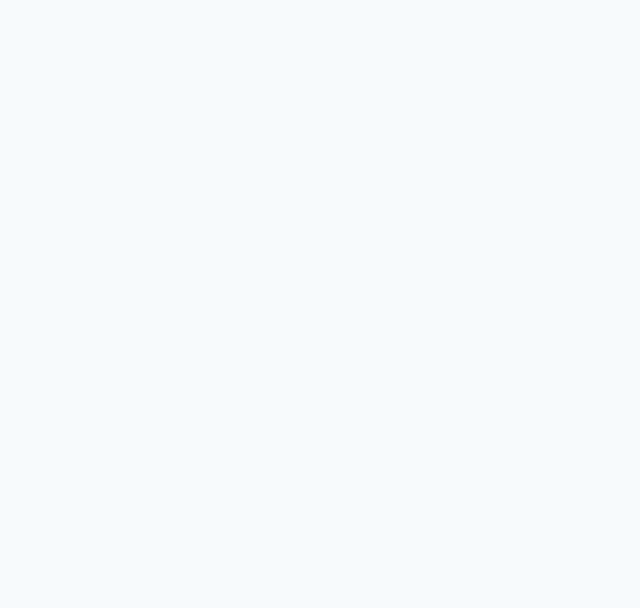
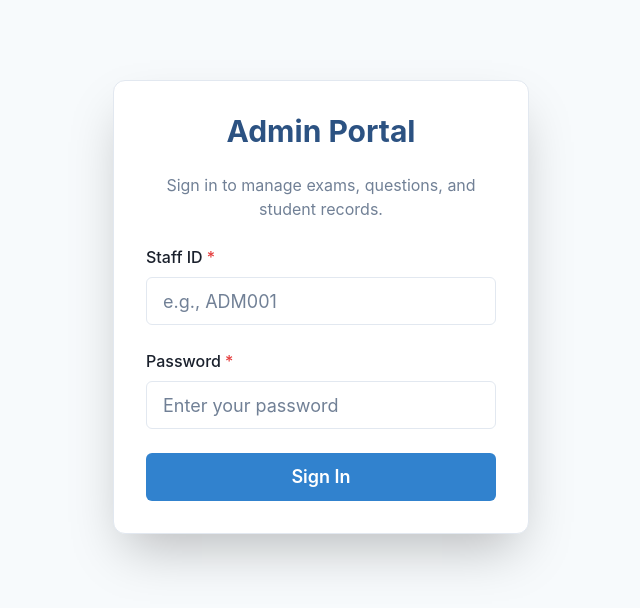
Before and after one commit to ReubenDickson/cbt-app-client, a React (Vite) app: page /admin/login in a window 1280 px wide. Before the commit this address had no page. Shown: the top 608 px of the page, without its empty margins (319-959 px from the left). Built offline with nearby package versions, Linux system fonts and the light colour scheme.

Commit message:
admin login secure portal layout feature added

```diff
--- a/src/App.jsx
+++ b/src/App.jsx
@@ -8,6 +8,9 @@ import Login from './pages/Login';
 import Dashboard from './pages/Dashboard'; // Placeholder for future dashboard page
 import ExamEngine from './pages/ExamEngine';
 import ResultView from './pages/ResultView';
+import AdminLogin from './pages/AdminLogin';
+import AdminProtectedRoute from './components/AdminProtectedRoute';
+import AdminDashboard from './pages/AdminDashboard';
 
 function App() {
   return (
@@ -42,6 +45,17 @@ function App() {
           }
           />
 
+          {/* Admin Routes */}
+          <Route path="/admin/login" element={<AdminLogin />} />
+          <Route
+          path="/admin/dashboard"
+          element={
+            <AdminProtectedRoute>
+              <AdminDashboard />
+            </AdminProtectedRoute>
+          }
+        />
+
           {/* Default Route */}
           <Route path="/" element={<Navigate to="/dashboard" replace />} />
         </Routes>
--- /dev/null
+++ b/src/components/AdminProtectedRoute.jsx
@@ -0,0 +1,14 @@
+// src/components/AdminProtectedRoute.jsx
+import { Navigate } from 'react-router-dom';
+
+const AdminProtectedRoute = ({ children }) => {
+  const adminToken = localStorage.getItem('adminToken');
+
+  if (!adminToken) {
+    return <Navigate to="/admin/login" replace />;
+  }
+
+  return children;
+};
+
+export default AdminProtectedRoute;
--- /dev/null
+++ b/src/pages/AdminDashboard.jsx
@@ -0,0 +1,87 @@
+// src/pages/admin/AdminDashboard.jsx
+import { useState, useEffect } from 'react';
+import { useNavigate } from 'react-router-dom';
+import {
+  Box, Flex, VStack, Heading, Text, Button, Divider, useToast
+} from '@chakra-ui/react';
+
+const AdminDashboard = () => {
+  const navigate = useNavigate();
+  const toast = useToast();
+  const [adminName, setAdminName] = useState('Admin');
+
+  // Retrieve the admin's name from localStorage on mount
+  useEffect(() => {
+    const storedData = localStorage.getItem('adminData');
+    if (storedData) {
+      setAdminName(JSON.parse(storedData).name);
+    }
+  }, []);
+
+  const handleLogout = () => {
+    // Clear the secure tokens
+    localStorage.removeItem('adminToken');
+    localStorage.removeItem('adminData');
+
+    toast({
+      title: 'Logged Out',
+      description: 'You have been securely logged out.',
+      status: 'info',
+      duration: 3000,
+      isClosable: true,
+      position: 'top-right'
+    });
+
+    // Boot them back to the login screen
+    navigate('/admin/login');
+  };
+
+  return (
+    <Flex h="100vh" bg="gray.50">
+      {/* Sidebar Navigation */}
+      <Box w="250px" bg="blue.900" color="white" p={5} display="flex" flexDirection="column">
+        <Heading size="md" mb={6} textAlign="center">CBT Admin Portal</Heading>
+        <Divider mb={6} borderColor="blue.700" />
+
+        <VStack align="stretch" spacing={2} flex="1">
+          <Button variant="solid" colorScheme="blue" justifyContent="flex-start">
+            Dashboard Home
+          </Button>
+          <Button variant="ghost" colorScheme="blue" color="gray.300" justifyContent="flex-start" _hover={{ bg: 'blue.800', color: 'white' }}>
+            Manage Exams
+          </Button>
+          <Button variant="ghost" colorScheme="blue" color="gray.300" justifyContent="flex-start" _hover={{ bg: 'blue.800', color: 'white' }}>
+            Student Results
+          </Button>
+        </VStack>
+
+        <Divider mb={4} borderColor="blue.700" />
+        <Button colorScheme="red" variant="solid" onClick={handleLogout} w="full">
+          Sign Out
+        </Button>
+      </Box>
+
+      {/* Main Content Area */}
+      <Box flex="1" p={10} overflowY="auto">
+        <Flex justify="space-between" align="center" mb={8}>
+          <Heading size="lg" color="gray.800">Welcome, {adminName}</Heading>
+        </Flex>
+
+        <Box bg="white" p={8} borderRadius="xl" shadow="sm" borderWidth="1px">
+          <Heading size="md" mb={4}>System Overview</Heading>
+          <Text color="gray.600" mb={6}>
+            Welcome to the command center. From here, you can schedule new examinations, populate test banks, and review student performance metrics.
+          </Text>
+
+          <Box p={6} bg="blue.50" borderRadius="md" borderStyle="dashed" borderWidth="2px" borderColor="blue.200">
+            <Text color="blue.700" textAlign="center" fontWeight="medium">
+              Module Placeholder: The Exam Creation Interface will be built here in our next step.
+            </Text>
+          </Box>
+        </Box>
+      </Box>
+    </Flex>
+  );
+};
+
+export default AdminDashboard;
--- /dev/null
+++ b/src/pages/AdminLogin.jsx
@@ -0,0 +1,99 @@
+// src/pages/admin/AdminLogin.jsx
+import { useState } from 'react';
+import { useNavigate } from 'react-router-dom';
+import {
+  Box, Button, FormControl, FormLabel, Input, Heading, VStack, useToast, Container, Text
+} from '@chakra-ui/react';
+import api from '../services/api';
+
+const AdminLogin = () => {
+  const [staffId, setStaffId] = useState('');
+  const [password, setPassword] = useState('');
+  const [isLoading, setIsLoading] = useState(false);
+
+  const navigate = useNavigate();
+  const toast = useToast();
+
+  const handleSubmit = async (e) => {
+    e.preventDefault();
+    setIsLoading(true);
+
+    try {
+      const response = await api.post('/admin/login', { staffId, password });
+
+      // Save the admin token separately from the student token to prevent session conflicts
+      localStorage.setItem('adminToken', response.data.token);
+      localStorage.setItem('adminData', JSON.stringify(response.data.admin));
+
+      toast({
+        title: 'Welcome Back!',
+        description: `Logged in as ${response.data.admin.name}`,
+        status: 'success',
+        duration: 3000,
+        isClosable: true,
+        position: 'top-right'
+      });
+
+      navigate('/admin/dashboard');
+    } catch (error) {
+      toast({
+        title: 'Authentication Failed',
+        description: error.response?.data?.message || 'Invalid Staff ID or Password.',
+        status: 'error',
+        duration: 4000,
+        isClosable: true,
+        position: 'top-right'
+      });
+    } finally {
+      setIsLoading(false);
+    }
+  };
+
+  return (
+    <Container maxW="md" centerContent py={16}>
+      <Box w="full" p={8} borderWidth="1px" borderRadius="xl" shadow="2xl" bg="white">
+        <VStack spacing={6} as="form" onSubmit={handleSubmit}>
+          <Heading size="lg" color="blue.700">Admin Portal</Heading>
+          <Text color="gray.500" textAlign="center">
+            Sign in to manage exams, questions, and student records.
+          </Text>
+
+          <FormControl id="staffId" isRequired>
+            <FormLabel>Staff ID</FormLabel>
+            <Input
+              type="text"
+              value={staffId}
+              onChange={(e) => setStaffId(e.target.value)}
+              placeholder="e.g., ADM001"
+              size="lg"
+            />
+          </FormControl>
+
+          <FormControl id="password" isRequired>
+            <FormLabel>Password</FormLabel>
+            <Input
+              type="password"
+              value={password}
+              onChange={(e) => setPassword(e.target.value)}
+              placeholder="Enter your password"
+              size="lg"
+            />
+          </FormControl>
+
+          <Button
+            type="submit"
+            colorScheme="blue"
+            size="lg"
+            w="full"
+            isLoading={isLoading}
+            loadingText="Authenticating..."
+          >
+            Sign In
+          </Button>
+        </VStack>
+      </Box>
+    </Container>
+  );
+};
+
+export default AdminLogin;
```
